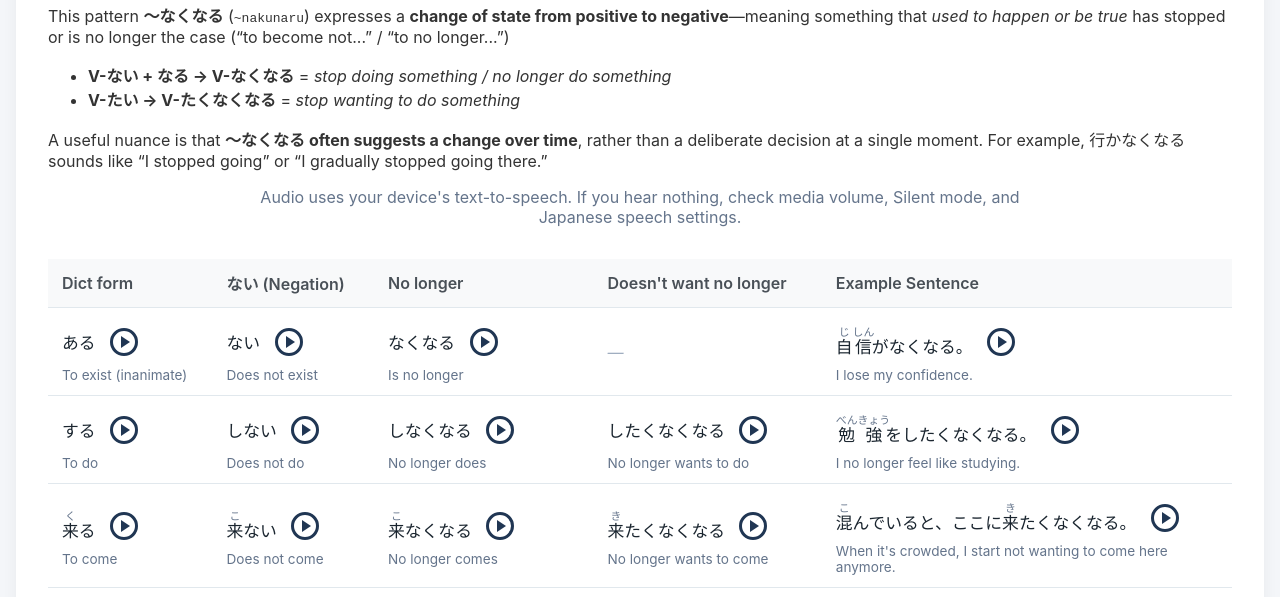
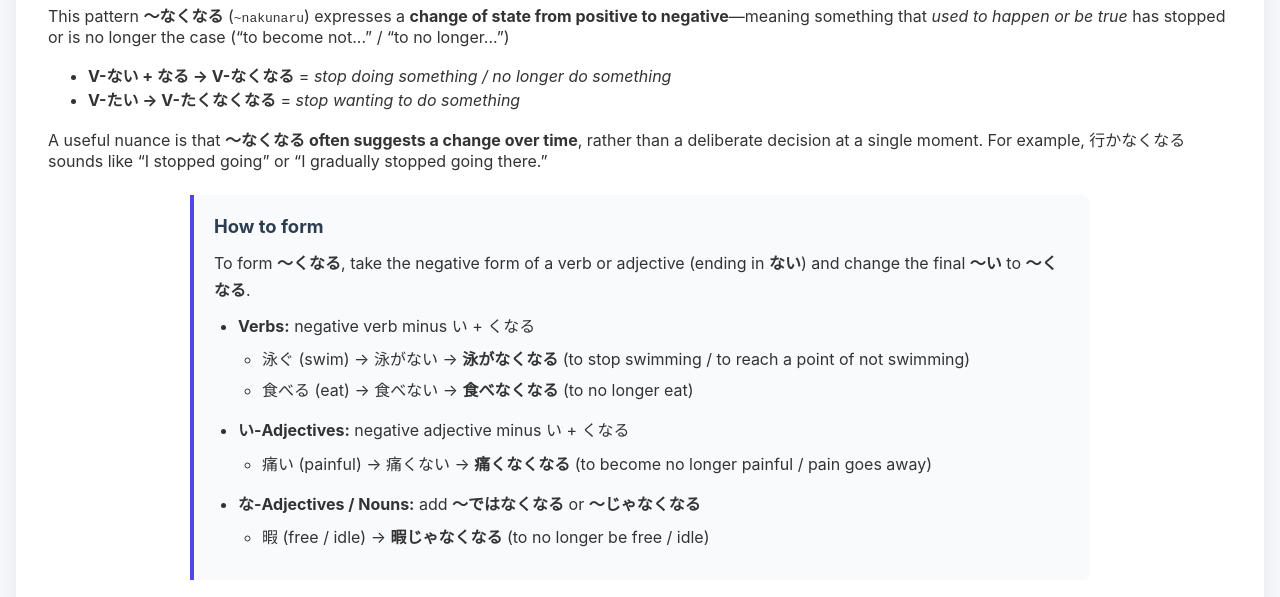
Before and after one commit to chaos-theory06/nihongo, a plain HTML site: page grammar.html in a window 1280 px wide. Shown: the part 140-737 px from the top of the page. Drawn offline with Linux system fonts and the light colour scheme.

Commit message:
Add nakunaru formation guide
Co-authored-by: Copilot <223556219+Copilot@users.noreply.github.com>

```diff
--- a/grammar.html
+++ b/grammar.html
@@ -34,6 +34,30 @@
       margin: 0 auto 1rem;
       color: #64748b;
       text-align: center;
+    }
+    .formation-guide {
+      max-width: 900px;
+      margin: 1.5rem auto;
+      padding: 1rem 1.25rem;
+      border-left: 4px solid #4f46e5;
+      border-radius: 0 8px 8px 0;
+      background: #f8fafc;
+      line-height: 1.7;
+    }
+    .formation-guide h2 {
+      margin: 0 0 0.5rem;
+      color: #2c3e50;
+      font-size: 1.15rem;
+    }
+    .formation-guide p {
+      margin: 0.5rem 0;
+    }
+    .formation-guide ul {
+      margin: 0.4rem 0 0.8rem;
+      padding-left: 1.5rem;
+    }
+    .formation-guide li + li {
+      margin-top: 0.25rem;
     }
     #audio-status:empty {
       display: none;
@@ -288,6 +312,31 @@
       <li><strong>V-たい → V-たくなくなる</strong> = <em>stop wanting to do something</em></li>
     </ul>
     <p>A useful nuance is that <strong>〜なくなる often suggests a change over time</strong>, rather than a deliberate decision at a single moment. For example, <span lang="ja">行かなくなる</span> sounds like “I stopped going” or “I gradually stopped going there.”</p>
+    <section class="formation-guide" aria-labelledby="formation-title">
+      <h2 id="formation-title">How to form</h2>
+      <p>To form <strong>〜くなる</strong>, take the negative form of a verb or adjective (ending in <strong>ない</strong>) and change the final <strong>〜い</strong> to <strong>〜くなる</strong>.</p>
+      <ul>
+        <li>
+          <strong>Verbs:</strong> negative verb minus い + くなる
+          <ul>
+            <li><span lang="ja">泳ぐ</span> (swim) → <span lang="ja">泳がない</span> → <strong><span lang="ja">泳がなくなる</span></strong> (to stop swimming / to reach a point of not swimming)</li>
+            <li><span lang="ja">食べる</span> (eat) → <span lang="ja">食べない</span> → <strong><span lang="ja">食べなくなる</span></strong> (to no longer eat)</li>
+          </ul>
+        </li>
+        <li>
+          <strong>い-Adjectives:</strong> negative adjective minus い + くなる
+          <ul>
+            <li><span lang="ja">痛い</span> (painful) → <span lang="ja">痛くない</span> → <strong><span lang="ja">痛くなくなる</span></strong> (to become no longer painful / pain goes away)</li>
+          </ul>
+        </li>
+        <li>
+          <strong>な-Adjectives / Nouns:</strong> add <strong>〜ではなくなる</strong> or <strong>〜じゃなくなる</strong>
+          <ul>
+            <li><span lang="ja">暇</span> (free / idle) → <strong><span lang="ja">暇じゃなくなる</span></strong> (to no longer be free / idle)</li>
+          </ul>
+        </li>
+      </ul>
+    </section>
     <p class="audio-help">Audio uses your device's text-to-speech. If you hear nothing, check media volume, Silent mode, and Japanese speech settings.</p>
     <p id="audio-status" role="status" aria-live="polite"></p>
     <p class="table-hint">Swipe the table horizontally to view all columns.</p>
```
